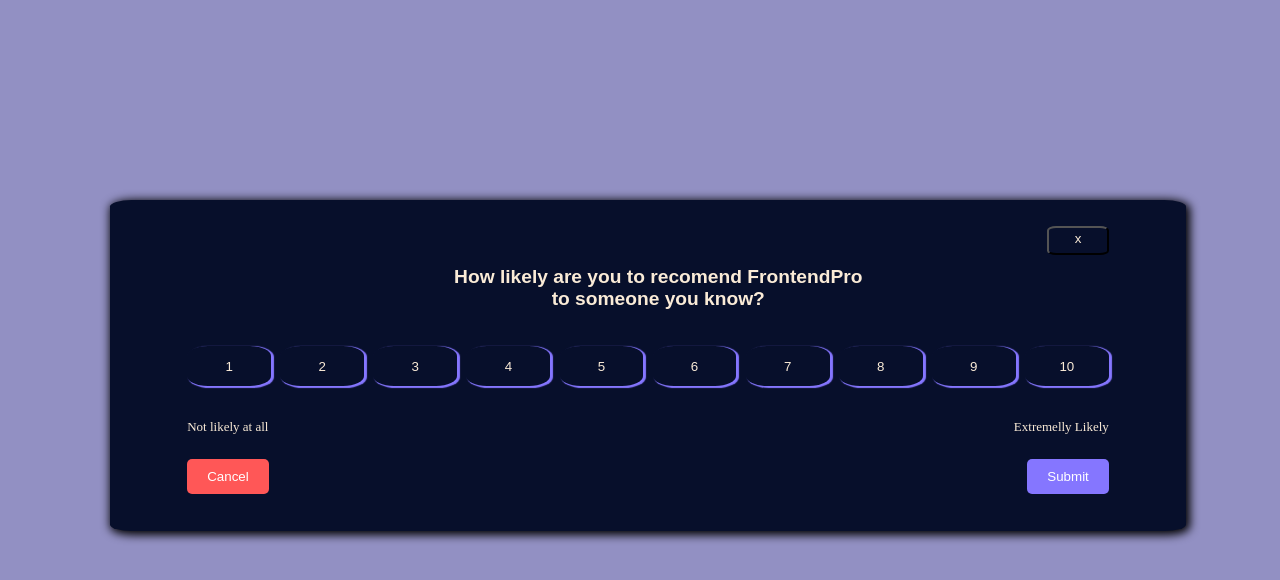
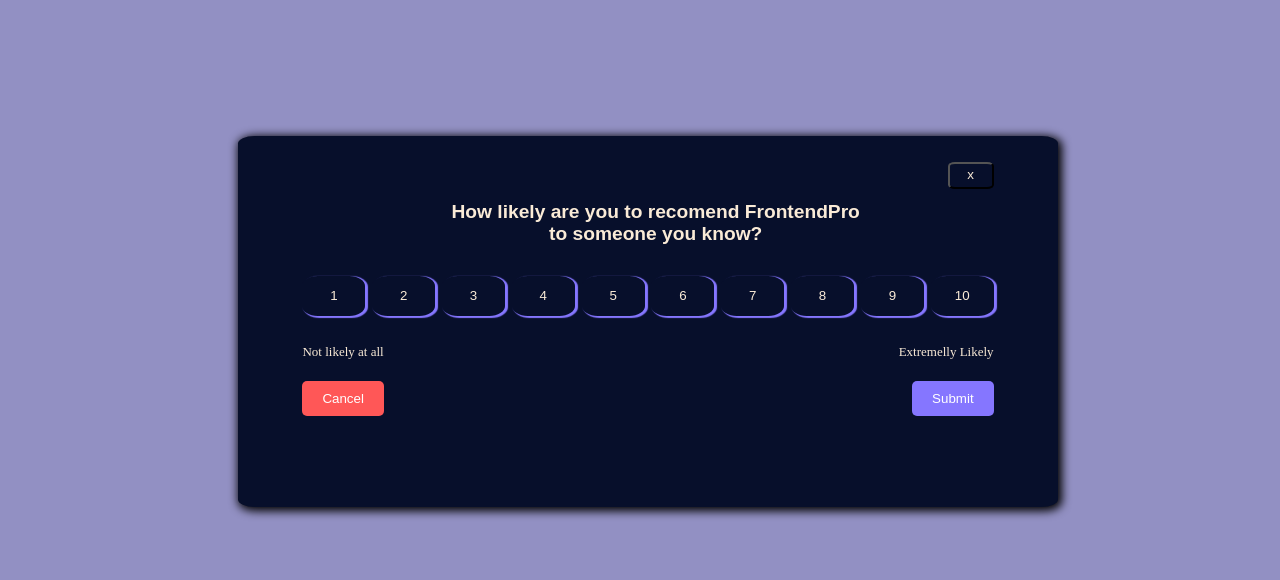
Before and after one commit to heedbeatss/Tela-Feedback, a plain HTML site: page index.html in a window 1280 px wide. Drawn offline with Linux system fonts and the light colour scheme.

Commit message:
Css_edit

```diff
--- a/styles.css
+++ b/styles.css
@@ -28,11 +28,11 @@
   padding-left: 50%;
 }
 .card {
-  width: 80vw;
-  height: 35vh;
+  width: 60%;
+  height: 40%;
   padding: 2%;
   padding-bottom: 2%;
-  margin-top: 15%;
+  margin-top: 10%;
   background-color: #070F2B;
   display: flex;
   flex-direction: column;
@@ -123,6 +123,8 @@
   color: #ffffff; /* Cor do texto para o botão Submit */
 }
 
+
+
 /* .btn__cancel {
   cursor: pointer;
 }
```
